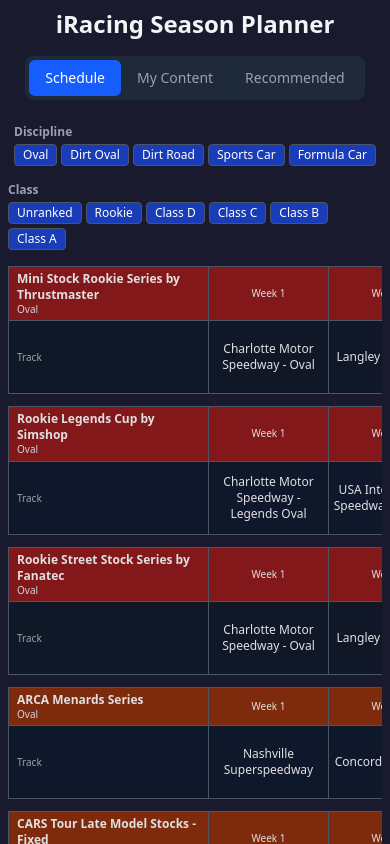
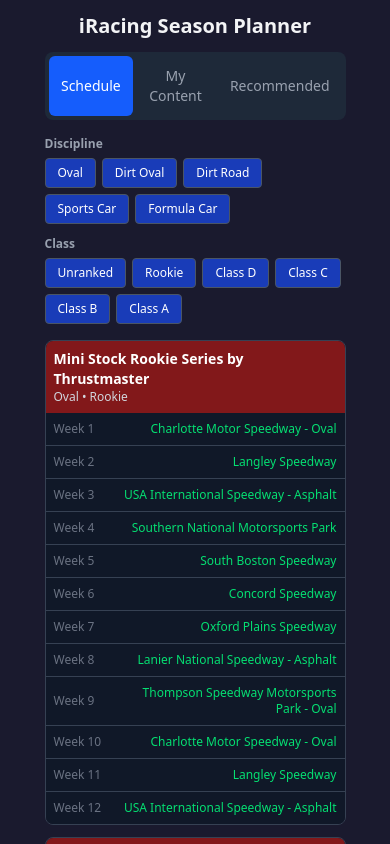
Before and after one commit to gdjenks13/iRacingSeasonPlanner, a React (Vite) app: page / in a window 390 px wide. Shown: the top 844 px of the page. Built offline with nearby package versions, Linux system fonts and the light colour scheme.

Commit message:
mobile friendly, hide car in recommended

```diff
--- a/src/App.tsx
+++ b/src/App.tsx
@@ -130,40 +130,40 @@
   }
 
   return (
-    <div className="min-h-screen p-2">
-      <h1 className="text-2xl font-bold text-center mb-4 text-gray-100">
+    <div className="min-h-dvh p-3 sm:p-4 max-w-10/12 mx-auto">
+      <h1 className="text-xl sm:text-2xl font-bold text-center mb-3 sm:mb-4 text-gray-100">
         iRacing Season Planner
       </h1>
 
       {/* Tab Navigation */}
-      <div className="flex justify-center mb-6">
-        <div className="flex bg-gray-800 rounded-lg p-1">
+      <div className="flex justify-center mb-4 sm:mb-6">
+        <div className="flex bg-gray-800 rounded-lg p-1 w-full sm:w-auto">
           <button
             onClick={() => setActiveTab("schedule")}
-            className={`px-4 py-2 text-sm font-medium rounded-md transition-colors cursor-pointer ${
+            className={`flex-1 sm:flex-none px-3 sm:px-4 py-2.5 sm:py-2 text-sm font-medium rounded-md transition-colors cursor-pointer ${
               activeTab === "schedule"
                 ? "bg-blue-600 text-white"
-                : "text-gray-400 hover:text-white"
+                : "text-gray-400 hover:text-white active:bg-gray-700"
             }`}
           >
             Schedule
           </button>
           <button
             onClick={() => setActiveTab("myContent")}
-            className={`px-4 py-2 text-sm font-medium rounded-md transition-colors cursor-pointer ${
+            className={`flex-1 sm:flex-none px-3 sm:px-4 py-2.5 sm:py-2 text-sm font-medium rounded-md transition-colors cursor-pointer ${
               activeTab === "myContent"
                 ? "bg-blue-600 text-white"
-                : "text-gray-400 hover:text-white"
+                : "text-gray-400 hover:text-white active:bg-gray-700"
             }`}
           >
             My Content
           </button>
           <button
             onClick={() => setActiveTab("recommended")}
-            className={`px-4 py-2 text-sm font-medium rounded-md transition-colors cursor-pointer ${
+            className={`flex-1 sm:flex-none px-3 sm:px-4 py-2.5 sm:py-2 text-sm font-medium rounded-md transition-colors cursor-pointer ${
               activeTab === "recommended"
                 ? "bg-blue-600 text-white"
-                : "text-gray-400 hover:text-white"
+                : "text-gray-400 hover:text-white active:bg-gray-700"
             }`}
           >
             Recommended
@@ -175,21 +175,21 @@
       {activeTab === "schedule" && (
         <>
           {/* Filters */}
-          <div className="mb-4 flex flex-wrap gap-4 justify-center">
+          <div className="mb-4 flex flex-col sm:flex-row flex-wrap gap-3 sm:gap-4 sm:justify-center">
             {/* Discipline Filter */}
-            <div className="flex flex-col gap-1">
+            <div className="flex flex-col gap-1.5">
               <span className="text-xs font-semibold text-gray-400">
                 Discipline
               </span>
-              <div className="flex flex-wrap gap-1">
+              <div className="flex flex-wrap gap-1.5">
                 {disciplines.map((d) => (
                   <button
                     key={d}
                     onClick={() => toggleDiscipline(d)}
-                    className={`px-2 py-0.5 text-xs rounded border border-gray-600 transition-colors cursor-pointer ${
+                    className={`px-3 py-1.5 text-xs rounded border border-gray-600 transition-colors cursor-pointer active:scale-95 ${
                       selectedDisciplines.has(d)
                         ? "bg-blue-800 text-white"
-                        : "bg-gray-800 text-gray-400 hover:bg-gray-700"
+                        : "bg-gray-800 text-gray-400 hover:bg-gray-700 active:bg-gray-600"
                     }`}
                   >
                     {d}
@@ -199,17 +199,17 @@
             </div>
 
             {/* Class Filter */}
-            <div className="flex flex-col gap-1">
+            <div className="flex flex-col gap-1.5">
               <span className="text-xs font-semibold text-gray-400">Class</span>
-              <div className="flex flex-wrap gap-1">
+              <div className="flex flex-wrap gap-1.5">
                 {classes.map((c) => (
                   <button
                     key={c}
                     onClick={() => toggleClass(c)}
-                    className={`px-2 py-0.5 text-xs rounded border border-gray-600 transition-colors cursor-pointer ${
+                    className={`px-3 py-1.5 text-xs rounded border border-gray-600 transition-colors cursor-pointer active:scale-95 ${
                       selectedClasses.has(c)
                         ? "bg-blue-800 text-white"
-                        : "bg-gray-800 text-gray-400 hover:bg-gray-700"
+                        : "bg-gray-800 text-gray-400 hover:bg-gray-700 active:bg-gray-600"
                     }`}
                   >
                     {c}
@@ -219,12 +219,11 @@
             </div>
           </div>
 
-          {/* Schedule - Each series as separate table */}
+          {/* Schedule - Each series as card on mobile, table on desktop */}
           <div className="space-y-3">
             {filteredSeries.map((series, idx) => {
               const headerColor =
                 classColors[series.Class as LicenseClass] || "bg-gray-700";
-              const rowBg = idx % 2 === 0 ? "bg-gray-900" : "bg-slate-900";
               const carsTooltip = series.Cars.join(", ");
 
               // Calculate max weeks for this specific series
@@ -234,24 +233,66 @@
               );
 
               return (
-                <div key={idx} className="overflow-x-auto group">
-                  <table className="w-full border-collapse text-xs transition-all hover:brightness-110">
-                    <thead>
-                      <tr className={headerColor}>
-                        <th
-                          className="border border-gray-600 px-2 py-1 text-left sticky left-0 z-10 cursor-help min-w-50"
-                          style={{ backgroundColor: "inherit" }}
+                <div
+                  key={idx}
+                  className="rounded-lg overflow-hidden border border-gray-700"
+                >
+                  {/* Series Header */}
+                  <div className={`${headerColor} p-2`}>
+                    <div
+                      className="font-semibold text-white text-sm"
                       title={carsTooltip}
                     >
                       {series.Series}
-                          <span className="block text-[10px] text-gray-300 font-normal">
-                            {series.Discipline}
+                    </div>
+                    <div className="text-xs text-gray-300">
+                      {series.Discipline} • {series.Class}
+                    </div>
+                  </div>
+
+                  {/* Mobile: Vertical list */}
+                  <div className="sm:hidden bg-gray-900 divide-y divide-gray-700">
+                    {Array.from({ length: seriesMaxWeeks }, (_, i) => {
+                      const weekNum = i + 1;
+                      const track = series.Tracks.find(
+                        (t) => t.week === weekNum
+                      );
+                      const baseName = track
+                        ? getBaseTrackName(track.track)
+                        : null;
+                      const isOwned = baseName
+                        ? ownedTracks.has(baseName)
+                        : false;
+
+                      return (
+                        <div
+                          key={i}
+                          className="p-2 flex justify-between items-center"
+                        >
+                          <span className="text-xs text-gray-500 w-16 shrink-0">
+                            Week {weekNum}
                           </span>
-                        </th>
+                          <span
+                            className={`text-xs text-right ${
+                              isOwned ? "text-green-400" : "text-gray-300"
+                            }`}
+                          >
+                            {track ? track.track : "-"}
+                          </span>
+                        </div>
+                      );
+                    })}
+                  </div>
+
+                  {/* Desktop: Horizontal table */}
+                  <div className="hidden sm:block overflow-x-auto hide-scrollbar">
+                    <table className="w-full border-collapse text-xs">
+                      <thead>
+                        <tr className="bg-gray-800">
                           {Array.from({ length: seriesMaxWeeks }, (_, i) => (
                             <th
                               key={i}
-                            className="border border-gray-600 px-1 py-1 text-center min-w-30 text-[10px] font-medium"
+                              className="border border-gray-600 p-1.5 text-center min-w-20 text-xs font-medium text-gray-400"
                             >
                               Week {i + 1}
                             </th>
@@ -259,23 +300,25 @@
                         </tr>
                       </thead>
                       <tbody>
-                      <tr className={rowBg}>
-                        <td
-                          className={`border border-gray-600 px-2 py-1 sticky left-0 z-10 ${rowBg}`}
-                        >
-                          <span className="text-gray-400 text-[10px]">
-                            Track
-                          </span>
-                        </td>
+                        <tr className="bg-gray-900">
                           {Array.from({ length: seriesMaxWeeks }, (_, i) => {
                             const weekNum = i + 1;
                             const track = series.Tracks.find(
                               (t) => t.week === weekNum
                             );
+                            const baseName = track
+                              ? getBaseTrackName(track.track)
+                              : null;
+                            const isOwned = baseName
+                              ? ownedTracks.has(baseName)
+                              : false;
+
                             return (
                               <td
                                 key={i}
-                              className={`border border-gray-600 px-1 py-1 text-center ${rowBg}`}
+                                className={`border border-gray-600 px-2 py-1.5 text-center ${
+                                  isOwned ? "text-green-400" : "text-gray-300"
+                                }`}
                               >
                                 {track ? track.track : "-"}
                               </td>
@@ -284,6 +327,7 @@
                         </tr>
                       </tbody>
                     </table>
+                  </div>
                 </div>
               );
             })}
--- a/src/components/PillCheckbox.tsx
+++ b/src/components/PillCheckbox.tsx
@@ -17,7 +17,7 @@
     <button
       onClick={onChange}
       disabled={disabled}
-      className={`px-3 py-1.5 rounded-md text-sm transition-all border ${
+      className={`px-2.5 sm:px-3 py-2 sm:py-1.5 rounded-md text-xs sm:text-sm transition-all border active:scale-95 ${
         checked
           ? "bg-blue-600 border-blue-500 text-white hover:brightness-110"
           : "bg-gray-700 border-gray-600 text-gray-300 hover:bg-gray-600 hover:brightness-110"
--- a/src/components/RecommendedSeries.tsx
+++ b/src/components/RecommendedSeries.tsx
@@ -2,7 +2,7 @@
 import type { Series, LicenseClass, Discipline } from "../types";
 
 const classColors: Record<LicenseClass, string> = {
-  Unranked: "bg-black-900",
+  Unranked: "bg-gray-800",
   Rookie: "bg-red-900",
   "Class D": "bg-orange-900",
   "Class C": "bg-yellow-900",
@@ -46,6 +46,8 @@
   const [selectedClasses, setSelectedClasses] = useState<Set<LicenseClass>>(
     new Set(classes)
   );
+  const [onlyOwnedCars, setOnlyOwnedCars] = useState(false);
+  const [expandedCards, setExpandedCards] = useState<Set<number>>(new Set());
 
   const toggleDiscipline = (discipline: Discipline) => {
     setSelectedDisciplines((prev) => {
@@ -66,6 +68,18 @@
         next.delete(cls);
       } else {
         next.add(cls);
+      }
+      return next;
+    });
+  };
+
+  const toggleCardExpanded = (idx: number) => {
+    setExpandedCards((prev) => {
+      const next = new Set(prev);
+      if (next.has(idx)) {
+        next.delete(idx);
+      } else {
+        next.add(idx);
       }
       return next;
     });
@@ -112,8 +126,13 @@
       };
     });
 
+    // Filter by car ownership if enabled
+    const finalFiltered = onlyOwnedCars
+      ? withOwnership.filter((s) => s.ownsCar)
+      : withOwnership;
+
     // Sort by owned count descending, then by percentage
-    return withOwnership.sort((a, b) => {
+    return finalFiltered.sort((a, b) => {
       if (b.ownedCount !== a.ownedCount) {
         return b.ownedCount - a.ownedCount;
       }
@@ -126,33 +145,33 @@
     ownedTracks,
     ownedCars,
     getBaseTrackName,
+    onlyOwnedCars,
   ]);
 
   return (
     <div>
       <div className="mb-4 text-center">
-        <p className="text-sm text-gray-400">
-          Series are ranked by how many tracks you own. Car ownership is shown
-          but not factored into ranking.
+        <p className="text-xs sm:text-sm text-gray-400">
+          Series ranked by track ownership. Tap a card to see track details.
         </p>
       </div>
 
       {/* Filters */}
-      <div className="mb-4 flex flex-wrap gap-4 justify-center">
+      <div className="mb-4 flex flex-col gap-3 sm:flex-row sm:flex-wrap sm:gap-4 sm:justify-center">
         {/* Discipline Filter */}
-        <div className="flex flex-col gap-1">
+        <div className="flex flex-col gap-1.5">
           <span className="text-xs font-semibold text-gray-400">
             Discipline
           </span>
-          <div className="flex flex-wrap gap-1">
+          <div className="flex flex-wrap gap-1.5">
             {disciplines.map((d) => (
               <button
                 key={d}
                 onClick={() => toggleDiscipline(d)}
-                className={`px-2 py-0.5 text-xs rounded border border-gray-600 transition-colors cursor-pointer ${
+                className={`px-3 py-1.5 text-xs rounded border border-gray-600 transition-colors cursor-pointer active:scale-95 ${
                   selectedDisciplines.has(d)
                     ? "bg-blue-800 text-white"
-                    : "bg-gray-800 text-gray-400 hover:bg-gray-700"
+                    : "bg-gray-800 text-gray-400 hover:bg-gray-700 active:bg-gray-600"
                 }`}
               >
                 {d}
@@ -162,17 +181,17 @@
         </div>
 
         {/* Class Filter */}
-        <div className="flex flex-col gap-1">
+        <div className="flex flex-col gap-1.5">
           <span className="text-xs font-semibold text-gray-400">Class</span>
-          <div className="flex flex-wrap gap-1">
+          <div className="flex flex-wrap gap-1.5">
             {classes.map((c) => (
               <button
                 key={c}
                 onClick={() => toggleClass(c)}
-                className={`px-2 py-0.5 text-xs rounded border border-gray-600 transition-colors cursor-pointer ${
+                className={`px-3 py-1.5 text-xs rounded border border-gray-600 transition-colors cursor-pointer active:scale-95 ${
                   selectedClasses.has(c)
                     ? "bg-blue-800 text-white"
-                    : "bg-gray-800 text-gray-400 hover:bg-gray-700"
+                    : "bg-gray-800 text-gray-400 hover:bg-gray-700 active:bg-gray-600"
                 }`}
               >
                 {c}
@@ -180,10 +199,34 @@
             ))}
           </div>
         </div>
+
+        {/* Own Car Toggle */}
+        <div className="flex flex-col gap-1.5">
+          <span className="text-xs font-semibold text-gray-400">
+            Car Filter
+          </span>
+          <button
+            onClick={() => setOnlyOwnedCars(!onlyOwnedCars)}
+            className={`px-3 py-1.5 text-xs rounded border transition-colors cursor-pointer active:scale-95 flex items-center gap-2 ${
+              onlyOwnedCars
+                ? "bg-green-700 border-green-600 text-white"
+                : "bg-gray-800 border-gray-600 text-gray-400 hover:bg-gray-700 active:bg-gray-600"
+            }`}
+          >
+            <span
+              className={`w-4 h-4 rounded flex items-center justify-center text-xs ${
+                onlyOwnedCars ? "bg-green-500" : "bg-gray-600"
+              }`}
+            >
+              {onlyOwnedCars ? "✓" : ""}
+            </span>
+            Only show series I own a car for
+          </button>
+        </div>
       </div>
 
       {/* Series List */}
-      <div className="grid grid-cols-3 gap-3">
+      <div className="grid grid-cols-1 sm:grid-cols-2 lg:grid-cols-3 gap-3">
         {rankedSeries.map(
           (
             {
@@ -199,41 +242,22 @@
           ) => {
             const headerColor =
               classColors[s.Class as LicenseClass] || "bg-gray-700";
+            const isExpanded = expandedCards.has(idx);
 
             return (
               <div
                 key={idx}
-                className={`${headerColor} rounded-lg p-3 border border-gray-600 flex flex-col h-full min-h-35 cursor-pointer transition-all hover:brightness-110`}
+                onClick={() => toggleCardExpanded(idx)}
+                className={`${headerColor} rounded-lg p-3 border border-gray-600 flex flex-col cursor-pointer transition-all hover:brightness-110 active:scale-[0.98]`}
               >
-                <div className="flex justify-between items-start">
-                  <div className="flex-1 min-w-0 pr-2">
+                {/* Header Section */}
+                <div className="flex justify-between items-start gap-2">
+                  <div className="flex-1 min-w-0">
                     <h3 className="font-semibold text-white text-sm leading-tight line-clamp-2">
                       {s.Series}
                     </h3>
                     <p className="text-xs text-gray-300 mt-1">
                       {s.Discipline} • {s.Class}
-                    </p>
-                    <p className="text-xs text-gray-400 mt-1 flex flex-wrap gap-1">
-                      {s.Cars.map((car, i) => (
-                        <span
-                          key={i}
-                          className={
-                            ownedCars.has(car)
-                              ? "text-green-400"
-                              : "text-gray-400"
-                          }
-                        >
-                          {car}
-                          {i < s.Cars.length - 1 ? "," : ""}
-                        </span>
-                      ))}
-                    </p>
-                    <p className="text-xs mt-0.5">
-                      {ownsCar ? (
-                        <span className="text-green-400">✓ Own car</span>
-                      ) : (
-                        <span className="text-yellow-400">✗ Need car</span>
-                      )}
                     </p>
                   </div>
                   <div className="text-right shrink-0">
@@ -256,9 +280,25 @@
                   </div>
                 </div>
 
+                {/* Car ownership badge */}
+                <div className="mt-2 flex items-center gap-2">
+                  <span
+                    className={`inline-flex items-center px-2 py-0.5 rounded text-xs font-medium ${
+                      ownsCar
+                        ? "bg-green-900/50 text-green-400"
+                        : "bg-yellow-900/50 text-yellow-400"
+                    }`}
+                  >
+                    {ownsCar ? "✓ Own car" : "✗ Need car"}
+                  </span>
+                  <span className="text-xs text-gray-500">
+                    {isExpanded ? "▲ Collapse" : "▼ Expand"}
+                  </span>
+                </div>
+
                 {/* Progress bar */}
                 <div className="mt-2">
-                  <div className="h-1.5 bg-gray-700 rounded-full overflow-hidden">
+                  <div className="h-2 bg-gray-700 rounded-full overflow-hidden">
                     <div
                       className={`h-full transition-all ${
                         percentage === 100
@@ -274,13 +314,35 @@
                   </div>
                 </div>
 
-                {/* Tracks List */}
-                <div className="mt-2 flex gap-2 text-xs flex-1">
-                  <div className="flex-1">
-                    <div className="text-green-400 font-semibold mb-1">
-                      Owned
+                {/* Expandable: Cars List */}
+                {isExpanded && (
+                  <div className="mt-3 pt-3 border-t border-gray-600/50">
+                    <div className="text-xs text-gray-400 mb-1.5">Cars:</div>
+                    <div className="flex flex-wrap gap-1">
+                      {s.Cars.map((car, i) => (
+                        <span
+                          key={i}
+                          className={`inline-block px-2 py-0.5 rounded text-xs ${
+                            ownedCars.has(car)
+                              ? "bg-green-900/40 text-green-400"
+                              : "bg-gray-700/50 text-gray-400"
+                          }`}
+                        >
+                          {car}
+                        </span>
+                      ))}
                     </div>
-                    <div className="text-gray-300 space-y-0.5">
+                  </div>
+                )}
+
+                {/* Expandable: Tracks List */}
+                {isExpanded && (
+                  <div className="mt-3 grid grid-cols-2 gap-3 text-xs">
+                    <div>
+                      <div className="text-green-400 font-semibold mb-1.5 flex items-center gap-1">
+                        <span>✓</span> Owned ({ownedTracksList.length})
+                      </div>
+                      <div className="text-gray-300 space-y-1">
                         {ownedTracksList.length > 0 ? (
                           ownedTracksList.map((track, i) => (
                             <div key={i} className="truncate" title={track}>
@@ -292,11 +354,11 @@
                         )}
                       </div>
                     </div>
-                  <div className="flex-1">
-                    <div className="text-yellow-400 font-semibold mb-1">
-                      Need
+                    <div>
+                      <div className="text-yellow-400 font-semibold mb-1.5 flex items-center gap-1">
+                        <span>✗</span> Need ({notOwnedTracksList.length})
                       </div>
-                    <div className="text-gray-300 space-y-0.5">
+                      <div className="text-gray-300 space-y-1">
                         {notOwnedTracksList.length > 0 ? (
                           notOwnedTracksList.map((track, i) => (
                             <div key={i} className="truncate" title={track}>
@@ -309,6 +371,7 @@
                       </div>
                     </div>
                   </div>
+                )}
               </div>
             );
           }
@@ -316,8 +379,13 @@
       </div>
 
       {rankedSeries.length === 0 && (
-        <p className="text-center text-gray-500 mt-8">
+        <p className="text-center text-gray-500 mt-8 px-4">
           No series match the current filters.
+          {onlyOwnedCars && (
+            <span className="block mt-2 text-sm">
+              Try disabling "Only show series I own a car for"
+            </span>
+          )}
         </p>
       )}
     </div>
--- a/src/index.css
+++ b/src/index.css
@@ -2,6 +2,11 @@
 
 * {
   box-sizing: border-box;
+  -webkit-tap-highlight-color: transparent;
+}
+
+html {
+  -webkit-text-size-adjust: 100%;
 }
 
 body {
@@ -10,4 +15,29 @@
   background-color: #1a1a2e;
   color: #e0e0e0;
   min-height: 100vh;
+  min-height: 100dvh;
+  padding: env(safe-area-inset-top) env(safe-area-inset-right)
+    env(safe-area-inset-bottom) env(safe-area-inset-left);
 }
+
+/* Better touch targets for mobile */
+@media (hover: none) and (pointer: coarse) {
+  button,
+  [role="button"] {
+    min-height: 44px;
+  }
+}
+
+/* Smooth scrolling on iOS */
+.overflow-x-auto {
+  -webkit-overflow-scrolling: touch;
+}
+
+/* Hide scrollbar but keep functionality */
+.hide-scrollbar {
+  -ms-overflow-style: none;
+  scrollbar-width: none;
+}
+.hide-scrollbar::-webkit-scrollbar {
+  display: none;
+}
```
Also changed, not shown: src/components/MyContent.tsx (+13 -9 lines). Lines whose indentation alone changed are shown as unchanged.
